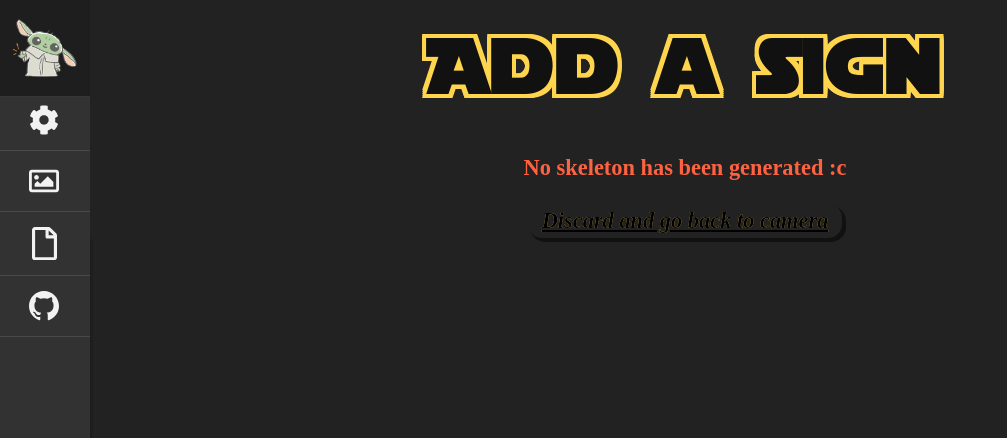
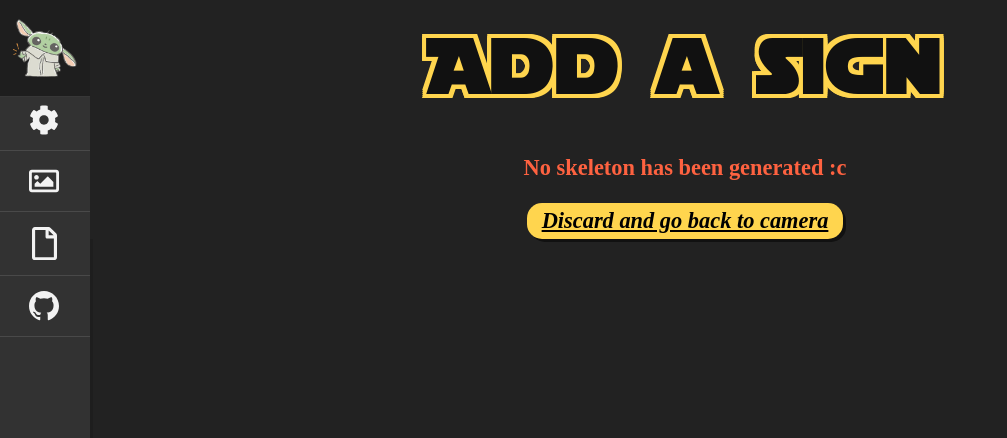
Before and after one commit to Telessia/JediHand, a Flask app: page /save_sign in a window 1280 px wide. Shown: the top 438 px of the page, without its empty margins (0-1007 px from the left). Run offline with Flask 2, Linux system fonts and the light colour scheme; parts of the project's set-up code (start-up, migrations or seed data) failed here and were passed over.

Commit message:
Fix UI on Firefox
Fix some UI element that are not working of FireFox

```diff
--- a/app/static/styles/styleconfig.css
+++ b/app/static/styles/styleconfig.css
@@ -25,7 +25,6 @@
 
 .saveConfig {
     background-color: #ffd54e;
-    background-clip: text;
     width: fit-content;
     border-radius: 15px;
     margin-top: 15px;
@@ -59,7 +58,6 @@
     border-radius: 5px;
     height: 20px;
     background-color: #ffd54e;
-    background-clip: text;
 }
 
 
--- a/app/static/styles/styles.css
+++ b/app/static/styles/styles.css
@@ -8,7 +8,6 @@
 
 .saveConfig {
     background-color: #ffd54e;
-    background-clip: text;
     width: fit-content;
     border-radius: 15px;
     margin-top: 15px;
@@ -48,7 +47,6 @@
 
 .saveSign {
     background-color: #ffd54e;
-    background-clip: text;
     width: fit-content;
     border-radius: 15px;
     margin-left: 15px;
@@ -81,7 +79,6 @@
 
 .label-display {
     background-color: #ffd54e;
-    background-clip: text;
     width: fit-content;
     border-radius: 15px;
     margin-left: auto;
```
